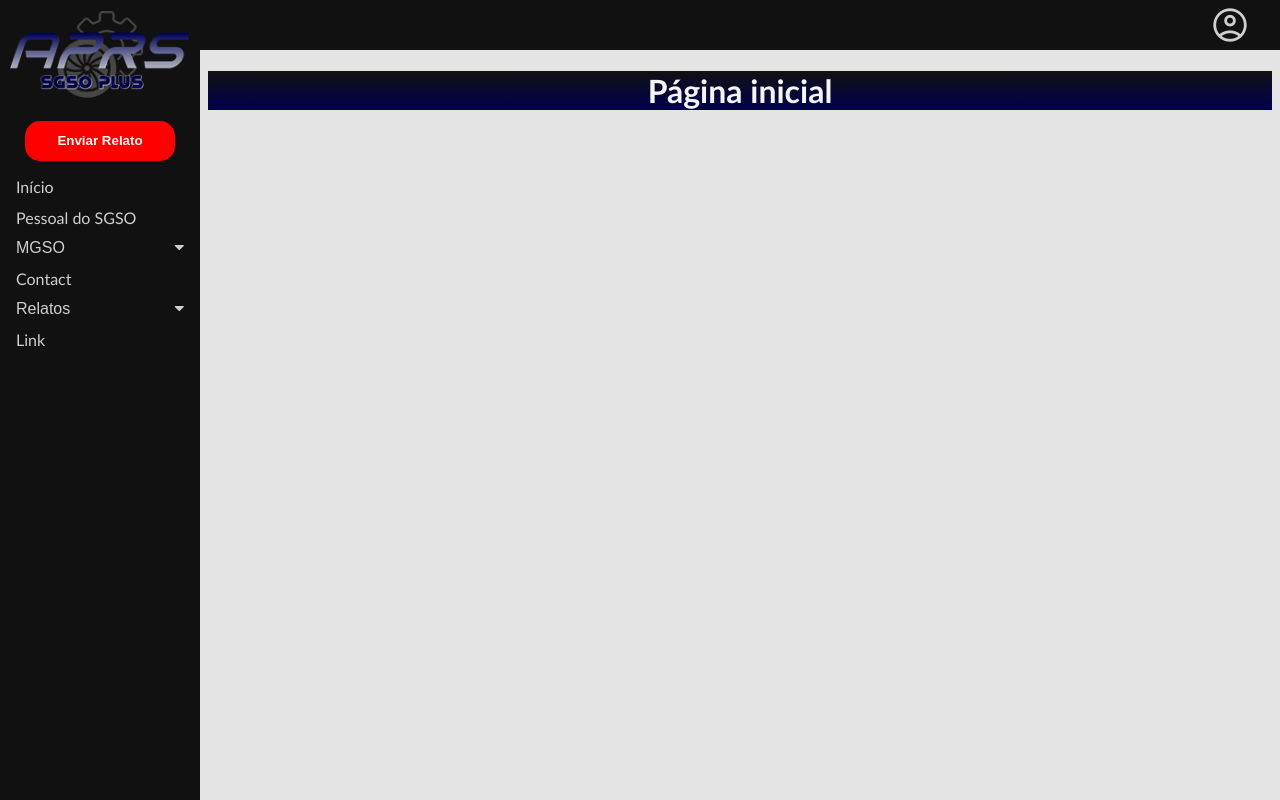
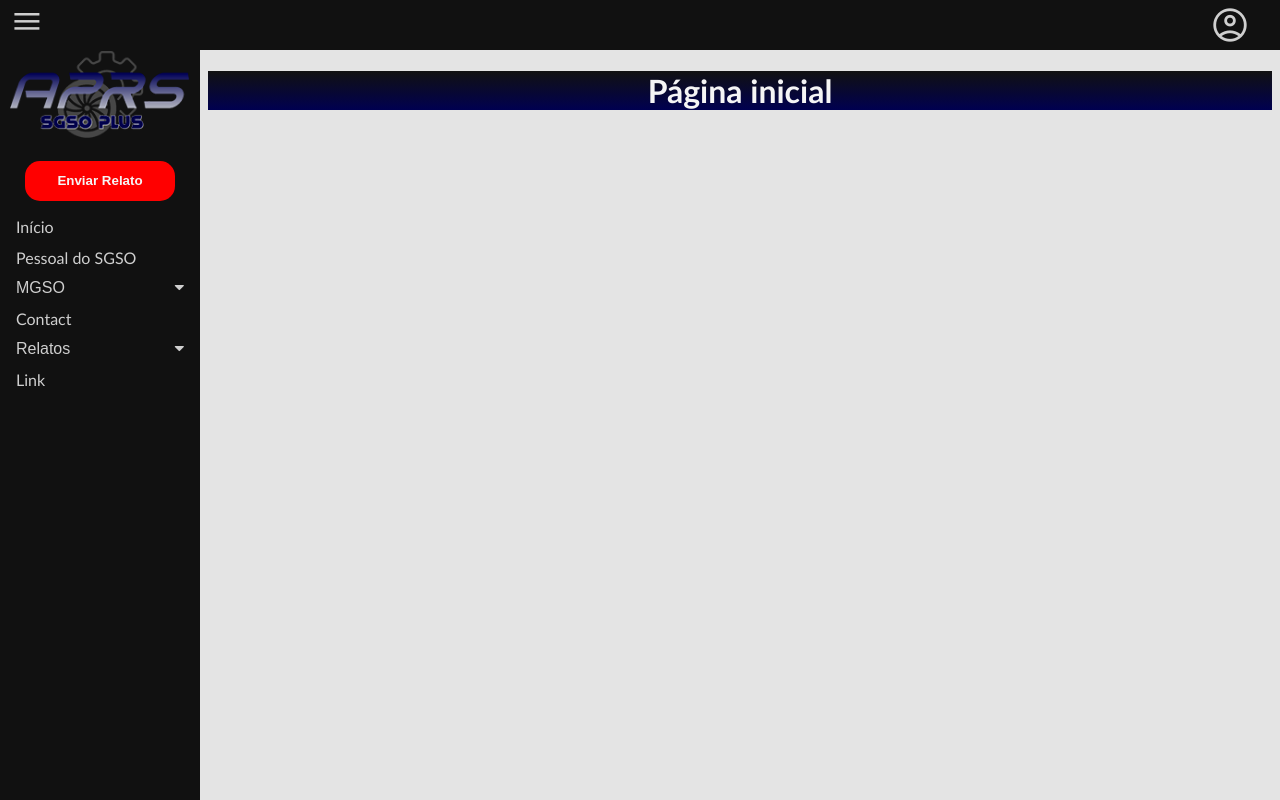
Before and after one commit to hbonitz/SGSOPLUS, a plain HTML site: page index.html in a window 1280 px wide. Drawn offline with nearby package versions, Linux system fonts and the light colour scheme.

Commit message:
incluido menu abre fecha

```diff
--- a/estilos/mediaquery.css
+++ b/estilos/mediaquery.css
@@ -2,7 +2,7 @@
 
 @media screen and (max-width: 768px){
     .sidenav {
-        display: none;
+       width: 0px;
 
     }
 
--- a/estilos/style.css
+++ b/estilos/style.css
@@ -56,10 +56,49 @@ button#relato:active {
 header {
   background-color: #111;
   height: 50px;
-  margin-left: 200px;
+
 }
 
-.material-symbols-outlined {
+.openbtn {
+  position: relative;
+  background-color: transparent;
+  margin-left: 0px;
+  padding: 0px;
+  width: 34px;
+  height: 34px;
+  margin-left:10px;
+  margin-top: 5px;
+  border: 0px;
+
+}
+
+.openbtn::after{
+  visibility: hidden;
+}
+
+
+span#menu {
+  position: relative;
+  float: left;
+  color:#cfcfcf;
+  font-size: 2.5em;
+  padding: 0px;
+  float: left;
+  width: 34px;
+  height: 34px;
+
+}
+
+span#menu:hover {
+  cursor: pointer;
+  outline: solid 0.5px #cfcfcf;;
+  color: rgb(164, 156, 235);
+  padding: 0px;
+
+}
+
+
+span#user {
   position: relative;
   float: right;
   color:#cfcfcf;
@@ -68,7 +107,7 @@ header {
   margin-top: 5px;
 }
 
-.material-symbols-outlined:hover {
+span#user:hover {
   cursor: pointer;
   border-radius: 50%;
   box-shadow: 0px 0px 12px 2px #d3d3d3af;
@@ -85,7 +124,7 @@ header {
   left: 0;
   background-color: #111;
   overflow-x: hidden;
-  padding-top: 10px;
+  margin-top: 50px;
 
 }
 
--- a/index.html
+++ b/index.html
@@ -13,12 +13,12 @@
 
 <body>
   <header>
-
-    <span class="material-symbols-outlined">account_circle</span>
+   <button class="openbtn" onclick="openNav()"><span id="menu" class="material-symbols-outlined" >menu</span></button>
+    <span id="user" class="material-symbols-outlined">account_circle</span>
   </header>
 
 
-<div class="sidenav">
+<div id="mySidepanel" class="sidenav" class="closebtn" onclick="closeNav()">
   <img src="imagens/logonovofundoescuroaltpq.png" alt="logo">
   <a id="linkrelato" href="relatos.html" target="tela" ><button id="relato">Enviar Relato</button></a>
   <a href="home.html" target="tela">Início</a>
@@ -62,6 +62,13 @@ for (i = 0; i < dropdown.length; i++) {
   });
 }
 
+function openNav() {
+  document.getElementById("mySidepanel").style.width = "200px";
+}
+
+function closeNav() {
+  document.getElementById("mySidepanel").style.width = "0";
+}
 </script>
 
 </body>
```
